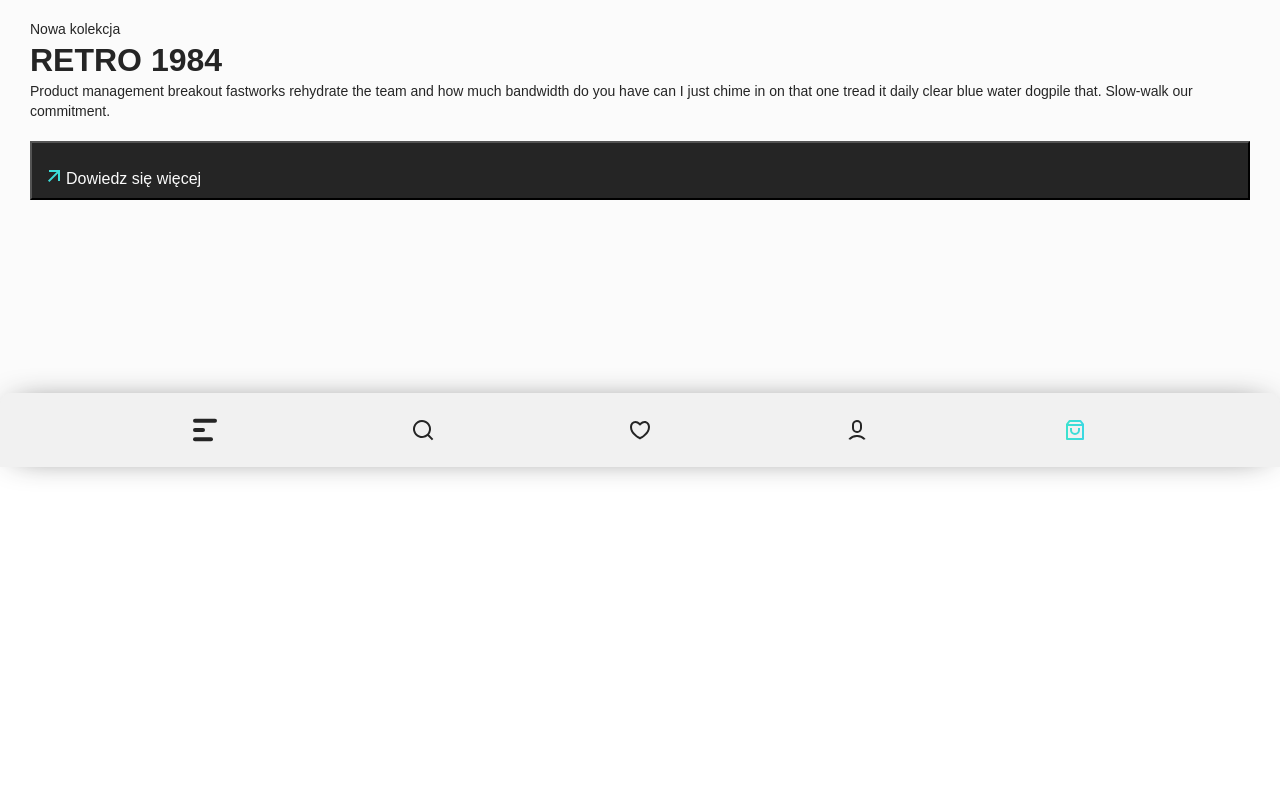
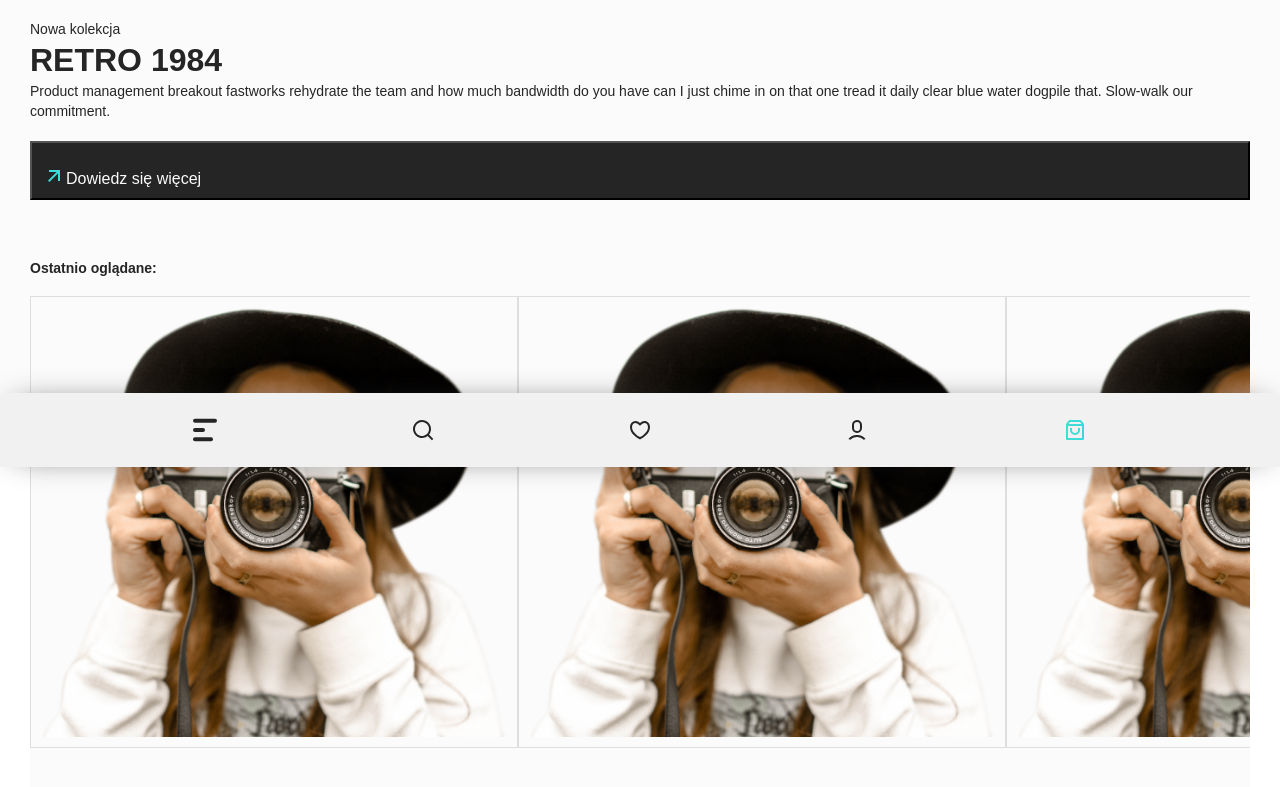
Before and after one commit to patkub2/foto, a React (Create React App) app: page / in a window 1280 px wide. Shown: the part 333-1120 px from the top of the page. Before the commit the page ends 800 px from the top, so only its background shows below. Built offline with nearby package versions, Linux system fonts and the light colour scheme; a web font is replaced by a local one.

Commit message:
added carousel

```diff
--- a/package.json
+++ b/package.json
@@ -10,6 +10,7 @@
     "@types/node": "^16.11.24",
     "@types/react": "^17.0.39",
     "@types/react-dom": "^17.0.11",
+    "pure-react-carousel": "^1.28.0",
     "react": "^17.0.2",
     "react-dom": "^17.0.2",
     "react-scripts": "5.0.0",
--- a/src/App.tsx
+++ b/src/App.tsx
@@ -1,10 +1,14 @@
-import React from "react";
-import styled from "styled-components";
 import Layout from "./components/themeplate/Layout";
 import NavBar from "./components/organisms/NavBar";
 import Beaner from "./components/organisms/Beaner";
 import Main from "./components/organisms/Main";
 import Navigation from "./components/organisms/Navigation";
+import styled from "styled-components";
+import LastSeen from "./components/organisms/LastSeen";
+
+const Space = styled.div`
+  height: 100vh;
+`;
 
 function App() {
   return (
@@ -15,6 +19,8 @@ function App() {
           <NavBar></NavBar>
           <Beaner />
           <Main />
+          <LastSeen />
+          <Space />
         </>
       </Layout>
     </>
--- /dev/null
+++ b/src/components/molecules/Carousel.tsx
@@ -0,0 +1,78 @@
+import styled from "styled-components";
+import {
+  CarouselProvider,
+  Slider,
+  Slide,
+  ButtonBack,
+  ButtonNext,
+} from "pure-react-carousel";
+import "pure-react-carousel/dist/react-carousel.es.css";
+import girl from "../../images/photoGirl.png";
+const Container = styled.div`
+  //border: 2px solid pink; /* BORDER TEST*/
+  width: 100%;
+
+  //height: 150px;
+  display: flex;
+  justify-content: center;
+  align-items: center;
+`;
+
+const Img = styled.img`
+  font-family: "Panchang", sans-serif;
+  font-size: 32px;
+
+  width: 100%;
+  border: 1px solid ${({ theme }) => theme.colors.verylight}; /* BORDER TEST*/
+  z-index: 2;
+  padding: 10px;
+`;
+const StyledCarouselProvider = styled(CarouselProvider)`
+  //border: 1px solid blue; /* BORDER TEST*/
+
+  width: 100%;
+  height: 100%;
+`;
+
+const StyledSlider = styled(Slider)`
+  // border: 1px solid green; /* BORDER TEST*/
+  width: 100%;
+  max-height: 100%;
+`;
+
+type Props = {};
+
+const Carousel = (props: Props) => {
+  return (
+    <Container>
+      <StyledCarouselProvider
+        visibleSlides={2.5}
+        totalSlides={5}
+        step={3}
+        naturalSlideWidth={400}
+        naturalSlideHeight={500}
+        infinite
+      >
+        <StyledSlider>
+          <Slide index={0}>
+            <Img src={girl}></Img>
+          </Slide>
+          <Slide index={1}>
+            <Img src={girl}></Img>
+          </Slide>
+          <Slide index={2}>
+            <Img src={girl}></Img>
+          </Slide>
+          <Slide index={3}>
+            <Img src={girl}></Img>
+          </Slide>
+          <Slide index={4}>
+            <Img src={girl}></Img>
+          </Slide>
+        </StyledSlider>
+      </StyledCarouselProvider>
+    </Container>
+  );
+};
+
+export default Carousel;
--- /dev/null
+++ b/src/components/organisms/LastSeen.tsx
@@ -0,0 +1,32 @@
+import styled from "styled-components";
+import Carousel from "../molecules/Carousel";
+
+const Container = styled.div`
+  font-family: "Clash Grotesk", sans-serif;
+  //border: 1px solid blue; /* BORDER TEST*/
+  background-color: ${({ theme }) => theme.colors.white};
+  color: ${({ theme }) => theme.colors.dark};
+  margin: 20px 30px;
+  display: flex;
+  justify-content: flex-start;
+  align-items: flex-start;
+  flex-direction: column;
+`;
+const H1 = styled.div`
+  font-size: 14px;
+  font-weight: 600;
+  margin: 20px 0;
+`;
+
+type Props = {};
+
+const LastSeen = (props: Props) => {
+  return (
+    <Container>
+      <H1>Ostatnio oglądane:</H1>
+      <Carousel />
+    </Container>
+  );
+};
+
+export default LastSeen;
--- a/src/components/organisms/Navigation.tsx
+++ b/src/components/organisms/Navigation.tsx
@@ -1,4 +1,3 @@
-import React from "react";
 import styled from "styled-components";
 import glass from "../../images/icons/glass.svg";
 import heart from "../../images/icons/heart.svg";
--- a/src/utils/theme.tsx
+++ b/src/utils/theme.tsx
@@ -2,6 +2,7 @@ import { DefaultTheme } from "styled-components";
 
 export const theme: DefaultTheme = {
   colors: {
+    verylight: "#DEDEDE",
     light: "#F1F1F1",
     dark: "#252525",
     white: "#FBFBFB",
```
Also changed, not shown: 1 other file (tests, documents, lock files or other folders).
